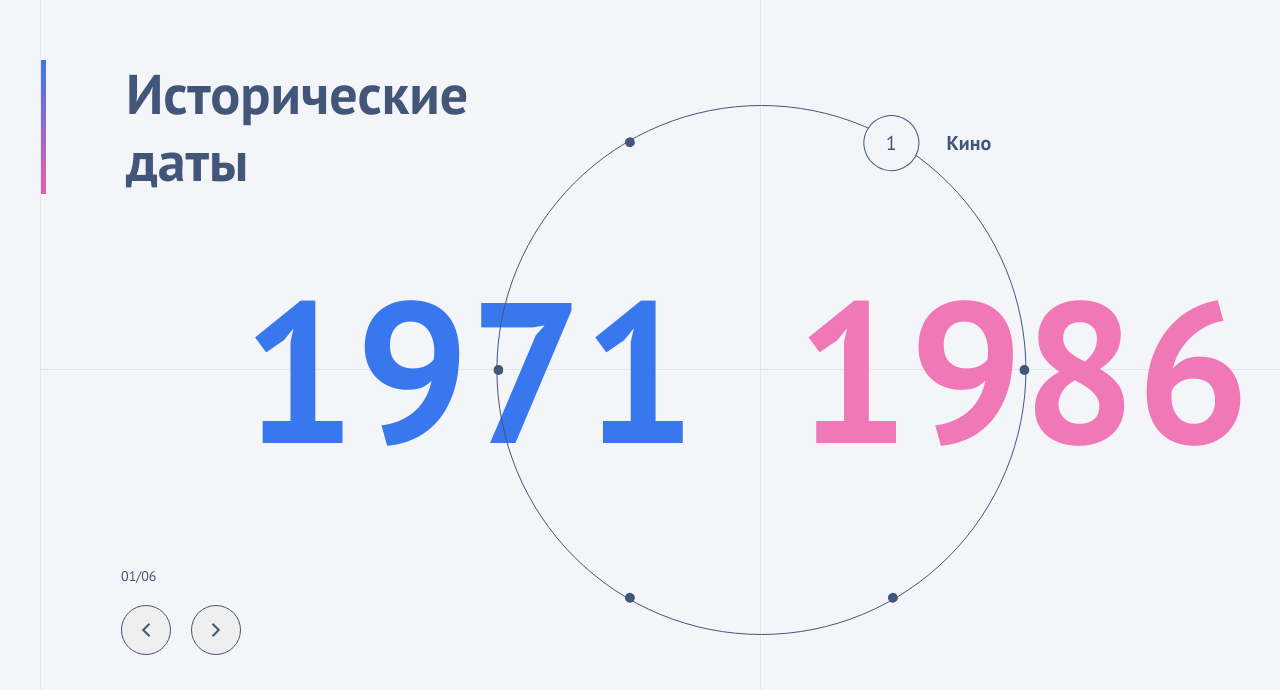
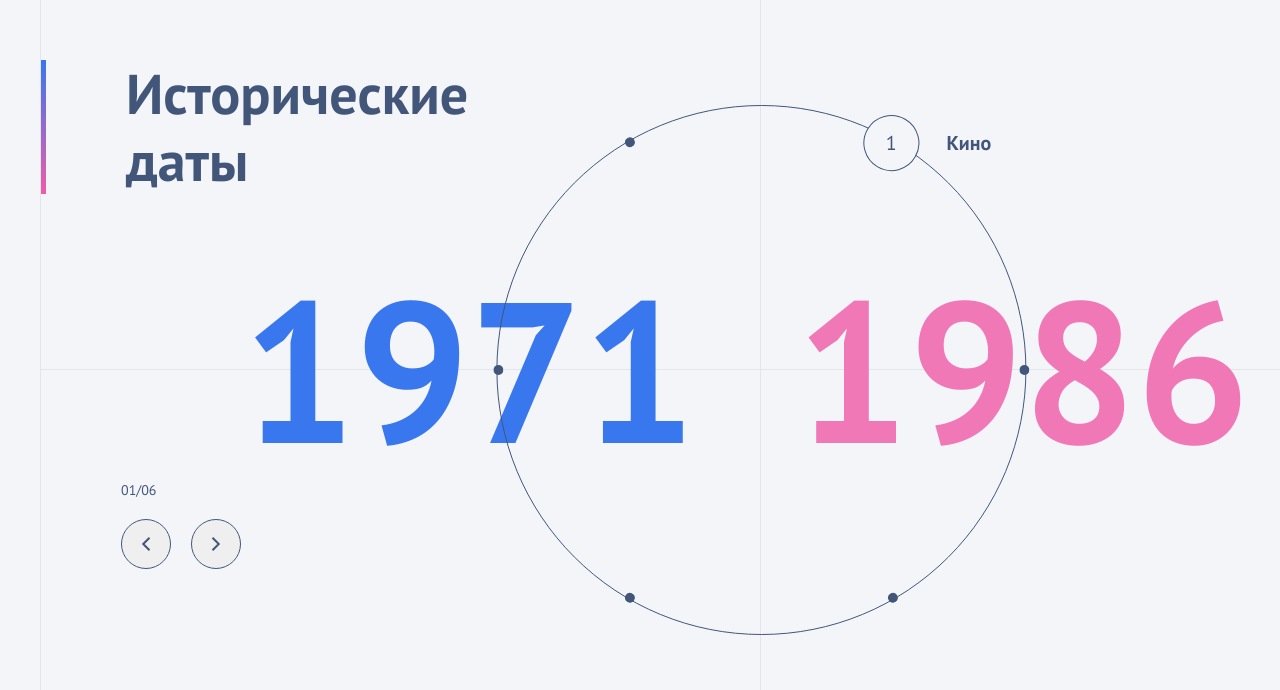
Before and after one commit to Apophuy/onlydigital-test, a React app: page / in a window 1280 px wide. Shown: the part 110-800 px from the top of the page. Built offline with nearby package versions, Linux system fonts and the light colour scheme.

Commit message:
fixed layout

```diff
--- a/src/components/Calendar/index.tsx
+++ b/src/components/Calendar/index.tsx
@@ -50,7 +50,7 @@ const Calendar: FC = () => {
   };
 
   useEffect(() => {
-    return (): void => {
+    const reset = (): void => {
       setCurrentIntervalIdx(0);
       tl.set(dotsRef.current, { clearProps: 'all' });
       Object.values(dotRefs.current).forEach((dot) => {
@@ -59,6 +59,12 @@ const Calendar: FC = () => {
         });
       });
       clearTimeout(timeout);
+    };
+    if (isMobile) {
+      reset();
+    }
+    return (): void => {
+      reset();
     };
   }, [isMobile]);
 
--- a/src/components/IntervalControl/styles.module.scss
+++ b/src/components/IntervalControl/styles.module.scss
@@ -8,7 +8,7 @@
   justify-content: center;
 
   @media (width >= 960px) {
-    bottom: 295px;
+    top: -250px;
     left: 80px;
   }
 }
```
